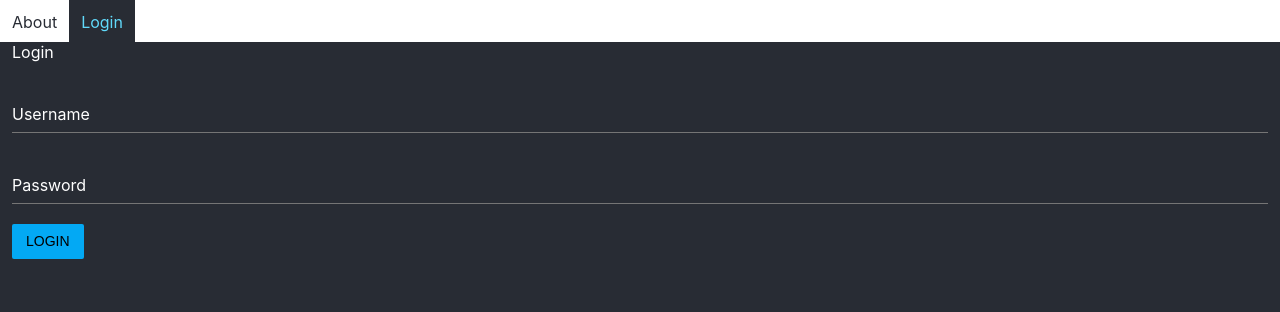
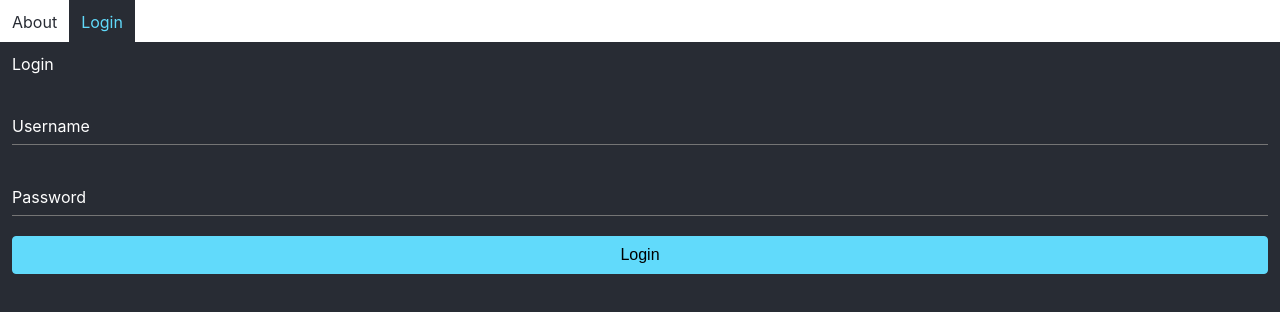
Before and after one commit to digitalpeople/digital-service-history-ui, a React app: page /login in a window 1280 px wide. Shown: the top 312 px of the page. Built offline with nearby package versions, Linux system fonts and the light colour scheme.

Commit message:
Style login button and wire up redux states

```diff
--- /dev/null
+++ b/src/components/login/action-types.js
@@ -0,0 +1,2 @@
+export const login = '@auth/LOGIN';
+export const logout = '@auth/LOGOUT';
--- /dev/null
+++ b/src/components/login/login.action.js
@@ -0,0 +1,14 @@
+import {
+  login,
+  logout,
+} from './action-types';
+
+export const loginAction = ({ username, password }) => ({
+  type: login,
+  username,
+  password,
+});
+
+export const logoutAction = () => ({
+  type: logout,
+});
--- a/src/components/login/login.jsx
+++ b/src/components/login/login.jsx
@@ -1,8 +1,16 @@
 import React from 'react';
+import { connect } from 'react-redux';
+import PropTypes from 'prop-types';
 import TextInput from '../forms/text-input';
+import { loginAction } from './login.action';
 import './login.scss';
 
-const Login = () => (
+const Login = (props) => {
+  const {
+    onLogin,
+  } = props;
+
+  return (
     <section className="login">
       <header>Login</header>
       <article className="container">
@@ -17,10 +25,29 @@ const Login = () => (
           isPassword
         />
 
-      <button type="submit">Login</button>
+        <button
+          type="submit"
+          className="btn btn-primary btn-block"
+          onClick={() => onLogin({ username: 'user', password: 'abc123' })}
+        >
+          Login
+        </button>
 
       </article>
     </section>
   );
+};
 
-export default Login;
+Login.propTypes = {
+  onLogin: PropTypes.func.isRequired,
+};
+
+const mapStateToProps = state => ({
+  login: state.login,
+});
+
+const mapDispatchToProps = dispatch => ({
+  onLogin: ({ username, password }) => dispatch(loginAction({ username, password })),
+});
+
+export default connect(mapStateToProps, mapDispatchToProps)(Login);
--- /dev/null
+++ b/src/components/login/login.reducer.js
@@ -0,0 +1,23 @@
+import {
+  login,
+  logout,
+} from './action-types';
+import initialState from './login.state';
+
+const loginReducer = (state = initialState, action) => {
+  switch (action.type) {
+  case login: {
+    return {
+      ...state,
+      login: true,
+    };
+  }
+  case logout:
+    return initialState;
+
+  default:
+    return state;
+  }
+};
+
+export default loginReducer;
--- a/src/components/login/login.scss
+++ b/src/components/login/login.scss
@@ -1,17 +1,37 @@
 @import "../../styles/variables.scss";
 
 .login {
+  padding-top: 12px;
 
-  button {
-    padding: 10px 14px;
-    background-color: #03a9f4;
-    font-size: 14px;
+  .btn {
+    display: inline-block;
+    font-weight: 400;
+    text-align: center;
+    vertical-align: middle;
+    background-color: transparent;
+    border: 1px solid transparent;
+    padding: 0.375rem 0.75rem;
+    font-size: 1rem;
+    line-height: 1.5;
+    border-radius: 0.25rem;
+    transition: color 0.2s ease-in-out,
+    background-color 0.2s ease-in-out,
+    border-color 0.2s ease-in-out;
     outline: 0;
-    outline-offset: 0;
-    border: 0;
-    border-radius: 2px;
-    font-weight: 400;
-    line-height: 1.1;
-    text-transform: uppercase;
+  }
+
+  .btn-block {
+    display: block;
+    width: 100%;
+  }
+
+  .btn-primary {
+    background-color: $btn-primary-bg-color;
+    border-color: $btn-primary-border-color;
+
+    &:hover {
+      background-color: $btn-primary-active-bg-color;
+      border-color: $btn-primary-active-border-color;
+    }
   }
 }
--- /dev/null
+++ b/src/components/login/login.state.js
@@ -0,0 +1,5 @@
+const initialState = {
+  login: false,
+};
+
+export default initialState;
--- a/src/reducers/root.reducer.js
+++ b/src/reducers/root.reducer.js
@@ -1,6 +1,8 @@
 import { combineReducers } from 'redux';
 import navigationReducer from '../components/navigation/navigation.reducer';
+import loginReducer from '../components/login/login.reducer';
 
 export default combineReducers({
   navigation: navigationReducer,
+  login: loginReducer,
 });
--- a/src/styles/variables.scss
+++ b/src/styles/variables.scss
@@ -1,3 +1,14 @@
 /* stylelint-disable color-no-hex  */
+$color-primary: #61dafb;
+$color-secondary: #8ce4fc;
+$color-tertiary: #d9dcd6;
+$color-dark: #16425b;
+$color-light: #81c3d7;
+
 $background-color: #282c34;
 $link-color: #61dafb;
+
+$btn-primary-bg-color: $color-primary;
+$btn-primary-border-color: $color-primary;
+$btn-primary-active-bg-color: $color-secondary;
+$btn-primary-active-border-color: $color-secondary;
```
Lines whose indentation alone changed are shown as unchanged.
